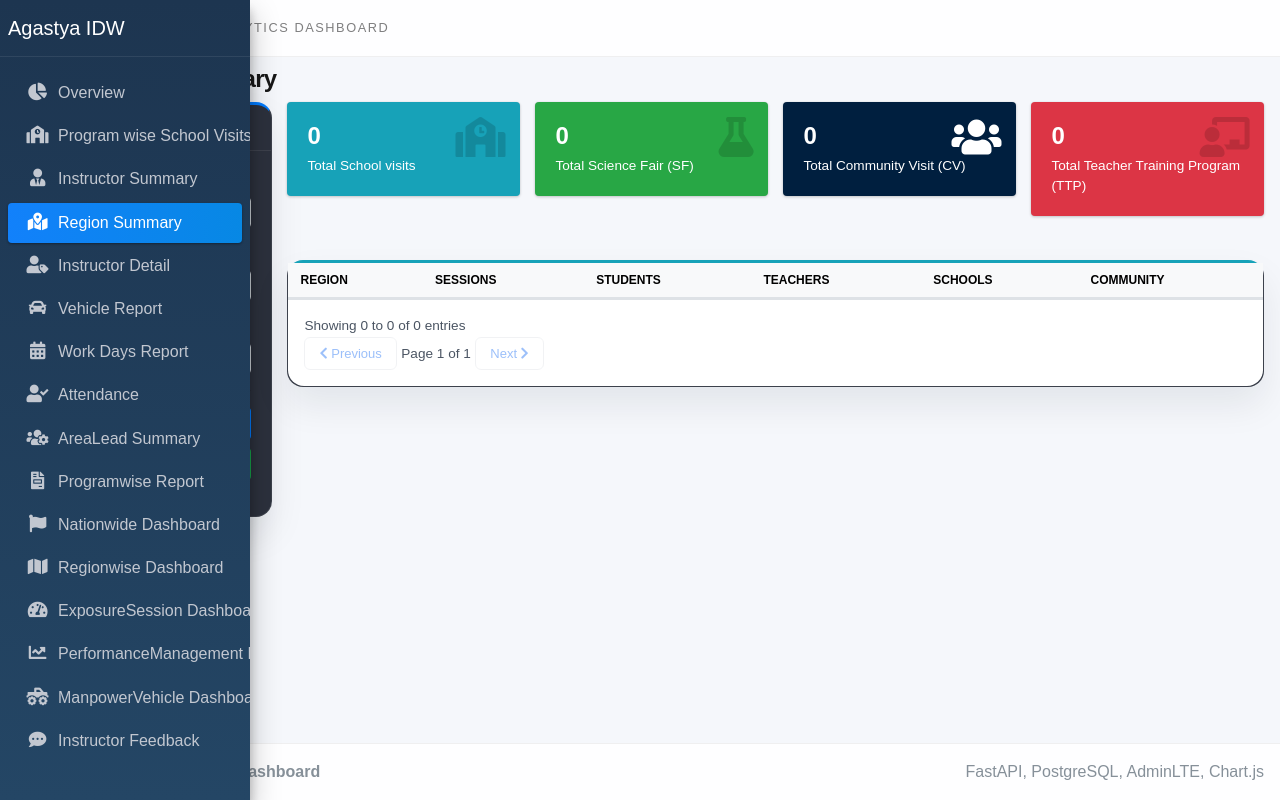
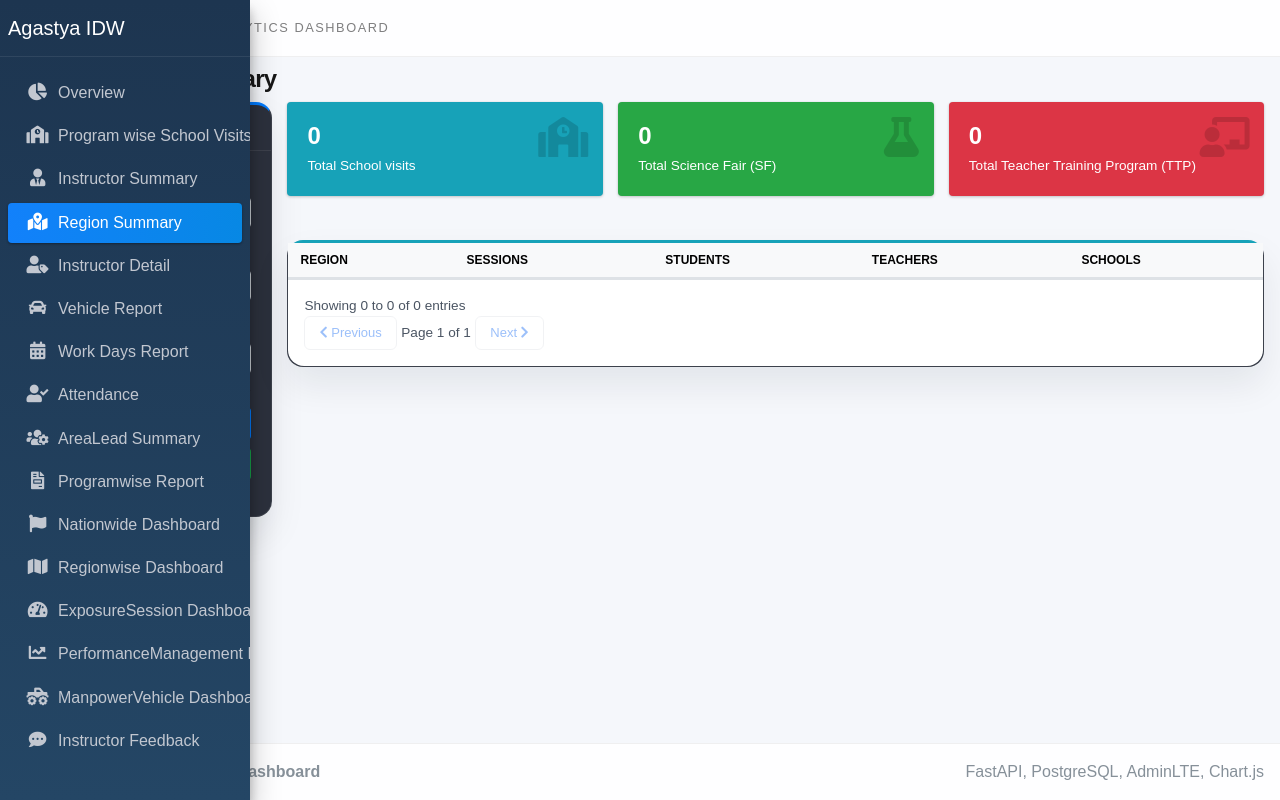
Before and after one commit to Shashwath-K/idw_preview, a FastAPI app: page /region-summary in a window 1280 px wide. Run offline with FastAPI, Linux system fonts and the light colour scheme; data that the repository does not hold is empty; some libraries are stand-ins or nearby versions.

Commit message:
CI-05: References fixed to match new attributes

```diff
--- a/frontend/templates/region_summary.html
+++ b/frontend/templates/region_summary.html
@@ -42,7 +42,7 @@
     <div class="col-md-10">
         <!-- Dynamic KPI Cards -->
         <div class="row mb-4">
-            <div class="col-lg-3 col-6">
+            <div class="col-lg-4 col-6">
                 <div class="small-box bg-info">
                     <div class="inner">
                         <h3 id="kpiSchoolVisits">0</h3>
@@ -53,7 +53,7 @@
                     </div>
                 </div>
             </div>
-            <div class="col-lg-3 col-6">
+            <div class="col-lg-4 col-6">
                 <div class="small-box bg-success">
                     <div class="inner">
                         <h3 id="kpiScienceFairs">0</h3>
@@ -64,18 +64,7 @@
                     </div>
                 </div>
             </div>
-            <div class="col-lg-3 col-6">
-                <div class="small-box bg-navy-blue">
-                    <div class="inner">
-                        <h3 id="kpiCommunityVisits">0</h3>
-                        <p>Total Community Visit (CV)</p>
-                    </div>
-                    <div class="icon">
-                        <i class="fas fa-users"></i>
-                    </div>
-                </div>
-            </div>
-            <div class="col-lg-3 col-6">
+            <div class="col-lg-4 col-6">
                 <div class="small-box bg-danger">
                     <div class="inner">
                         <h3 id="kpiTeacherTraining">0</h3>
@@ -101,7 +90,6 @@
                                         <th>Students</th>
                                         <th>Teachers</th>
                                         <th>Schools</th>
-                                        <th>Community</th>
                                     </tr>
                                 </thead>
                                 <tbody id="summaryTableBody">
@@ -156,16 +144,15 @@
                     const tbody = $('#summaryTableBody');
                     tbody.empty();
 
-                    // Update KPIs
+                    // Update KPIs (Now 3 instead of 4)
                     if (data.kpis) {
                         $('#kpiSchoolVisits').text(data.kpis[0].value.toLocaleString());
                         $('#kpiScienceFairs').text(data.kpis[1].value.toLocaleString());
-                        $('#kpiCommunityVisits').text(data.kpis[2].value.toLocaleString());
-                        $('#kpiTeacherTraining').text(data.kpis[3].value.toLocaleString());
+                        $('#kpiTeacherTraining').text(data.kpis[2].value.toLocaleString());
                     }
 
                     if (!data.table || data.table.length === 0) {
-                        tbody.append('<tr><td colspan="6" class="text-center">No data found</td></tr>');
+                        tbody.append('<tr><td colspan="5" class="text-center">No data found</td></tr>');
                         pagination.updateInfo('regionTable', 0);
                         return;
                     }
@@ -179,13 +166,13 @@
                             <td>${row.students_reached.toLocaleString()}</td>
                             <td>${row.teachers_trained.toLocaleString()}</td>
                             <td>${row.schools_covered.toLocaleString()}</td>
-                            <td>${row.community_reach.toLocaleString()}</td>
                         </tr>
                     `);
                     });
                     pagination.updateInfo('regionTable', data.total_count);
                 });
         }
+
 
         $('#seeReportBtn').on('click', function () {
             pagination.reset();
```
